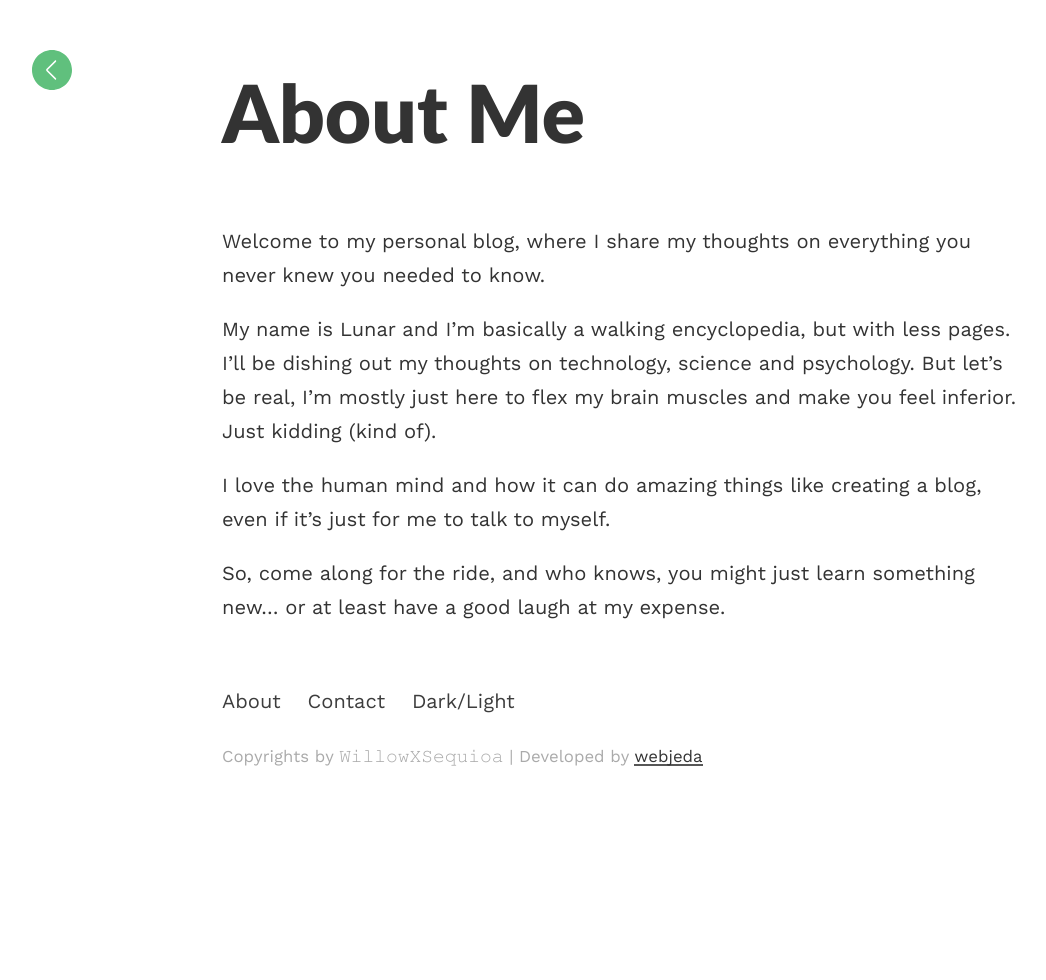
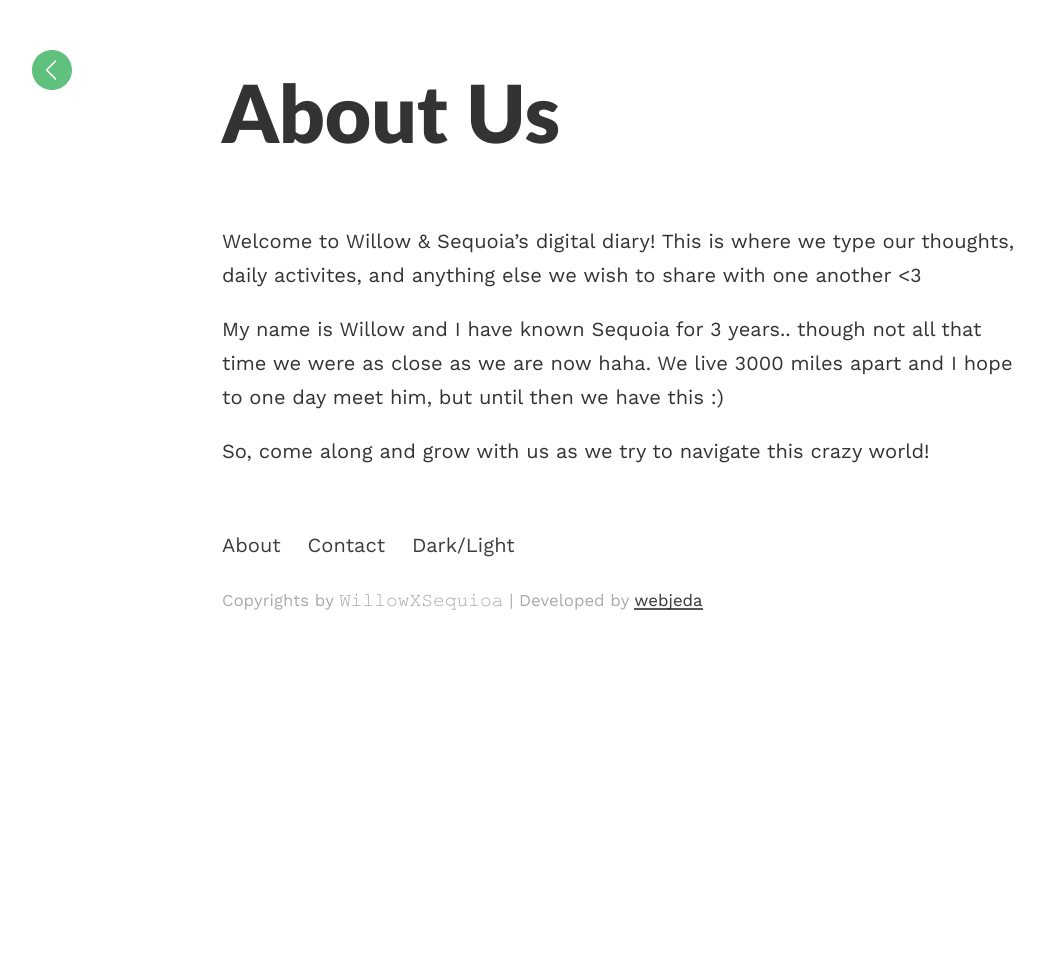
Before and after one commit to willowxsequoia/willowxsequoia.github.io, a Jekyll site: the page built from _pages/about.md, in a window 1280 px wide. Shown: the whole page, without its empty margins (18-1064 px from the left). Built offline with Jekyll 4.4.1, drawn with Linux system fonts in a browser that asks for light colours.

Commit message:
Update about.md

```diff
--- a/_pages/about.md
+++ b/_pages/about.md
@@ -1,13 +1,11 @@
 ---
-title: About Me
+title: About Us
 layout: post
 permalink: /about/
 published: true
 ---
-Welcome to my personal blog, where I share my thoughts on everything you never knew you needed to know.
+Welcome to Willow & Sequoia's digital diary! This is where we type our thoughts, daily activites, and anything else we wish to share with one another <3
 
-My name is Lunar and I'm basically a walking encyclopedia, but with less pages. I'll be dishing out my thoughts on technology, science and psychology. But let's be real, I'm mostly just here to flex my brain muscles and make you feel inferior. Just kidding (kind of).
+My name is Willow and I have known Sequoia for 3 years.. though not all that time we were as close as we are now haha. We live 3000 miles apart and I hope to one day meet him, but until then we have this :)
 
-I love the human mind and how it can do amazing things like creating a blog, even if it's just for me to talk to myself.
-
-So, come along for the ride, and who knows, you might just learn something new... or at least have a good laugh at my expense.
+So, come along and grow with us as we try to navigate this crazy world!
```
